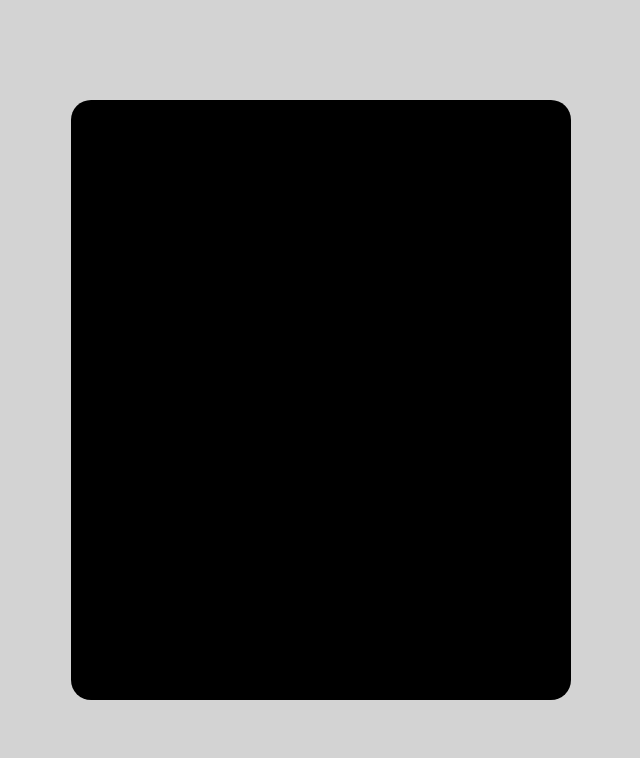
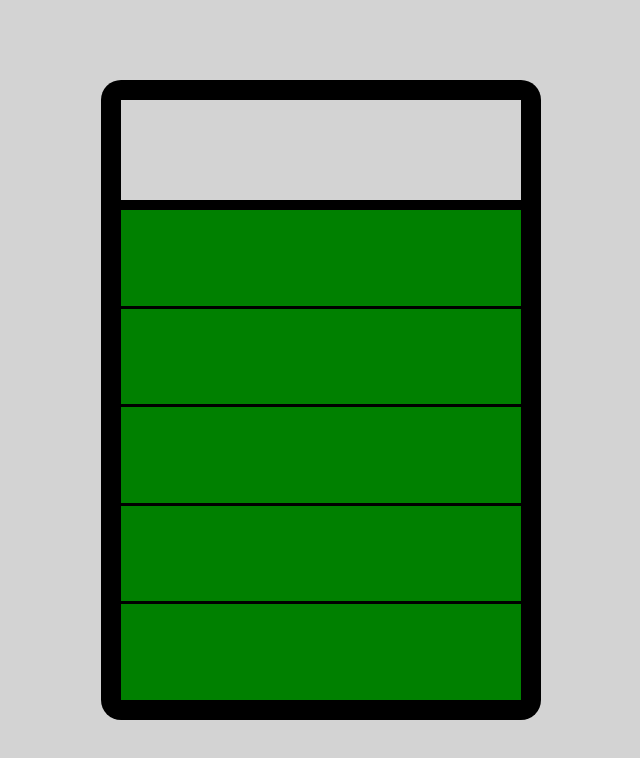
Before and after one commit to rjnares/foundations-calculator, a plain HTML site: page index.html in a window 1280 px wide. Shown: the whole page, without its empty margins (319-959 px from the left). Drawn offline with Linux system fonts and the light colour scheme.

Commit message:
Add display and button html structure with initial styling

```diff
--- a/index.html
+++ b/index.html
@@ -8,6 +8,39 @@
     <link rel="stylesheet" href="./styles.css">
 </head>
 <body>
-    <div id="calculator"></div>
+    <div id="calculator">
+        <div id="display"></div>
+        <div id="buttons">
+            <div class="row">
+                <button id="all-clear"></button>
+                <button id="positive-negative"></button>
+                <button id="delete"></button>
+                <button id="divide"></button>
+            </div>
+            <div class="row">
+                <button id="seven"></button>
+                <button id="eight"></button>
+                <button id="nine"></button>
+                <button id="multiply"></button>
+            </div>
+            <div class="row">
+                <button id="four"></button>
+                <button id="five"></button>
+                <button id="six"></button>
+                <button id="subtract"></button>
+            </div>
+            <div class="row">
+                <button id="one"></button>
+                <button id="two"></button>
+                <button id="three"></button>
+                <button id="add"></button>
+            </div>
+            <div class="row">
+                <button id="zero"></button>
+                <button id="decimal"></button>
+                <button id="equals"></button>
+            </div>
+        </div>
+    </div>
 </body>
 </html>
--- a/styles.css
+++ b/styles.css
@@ -9,7 +9,42 @@ body {
 
 #calculator {
     height: 600px;
-    width: 500px;
+    width: 400px;
     background-color: black;
     border-radius: 20px;
+    display: flex;
+    flex-direction: column;
+    align-items: center;
+    padding: 20px;
+    gap: 10px;
 }
+
+#display {
+    background-color: lightgray;
+    width: 100%;
+    height: 100px;
+}
+
+#buttons {
+    flex: 1;
+    width: 100%;
+    display: flex;
+    flex-direction: column;
+    gap: 3px;
+}
+
+.row {
+    flex: 1;
+    display: flex;
+}
+
+button {
+    flex: 1;
+    background-color: green;
+    border-style: none;
+    padding: 0;
+}
+
+#zero {
+    flex: 2;
+}
```
